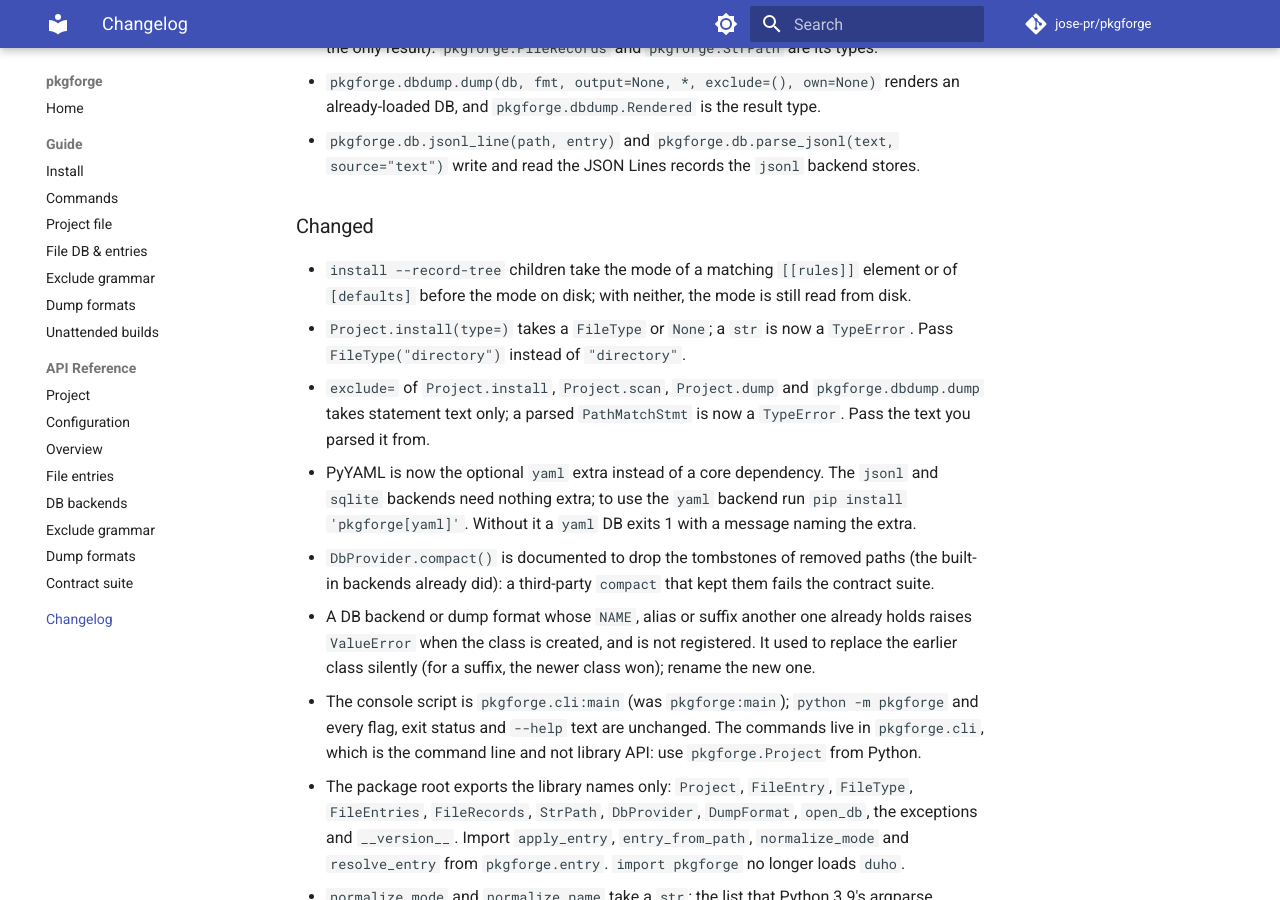
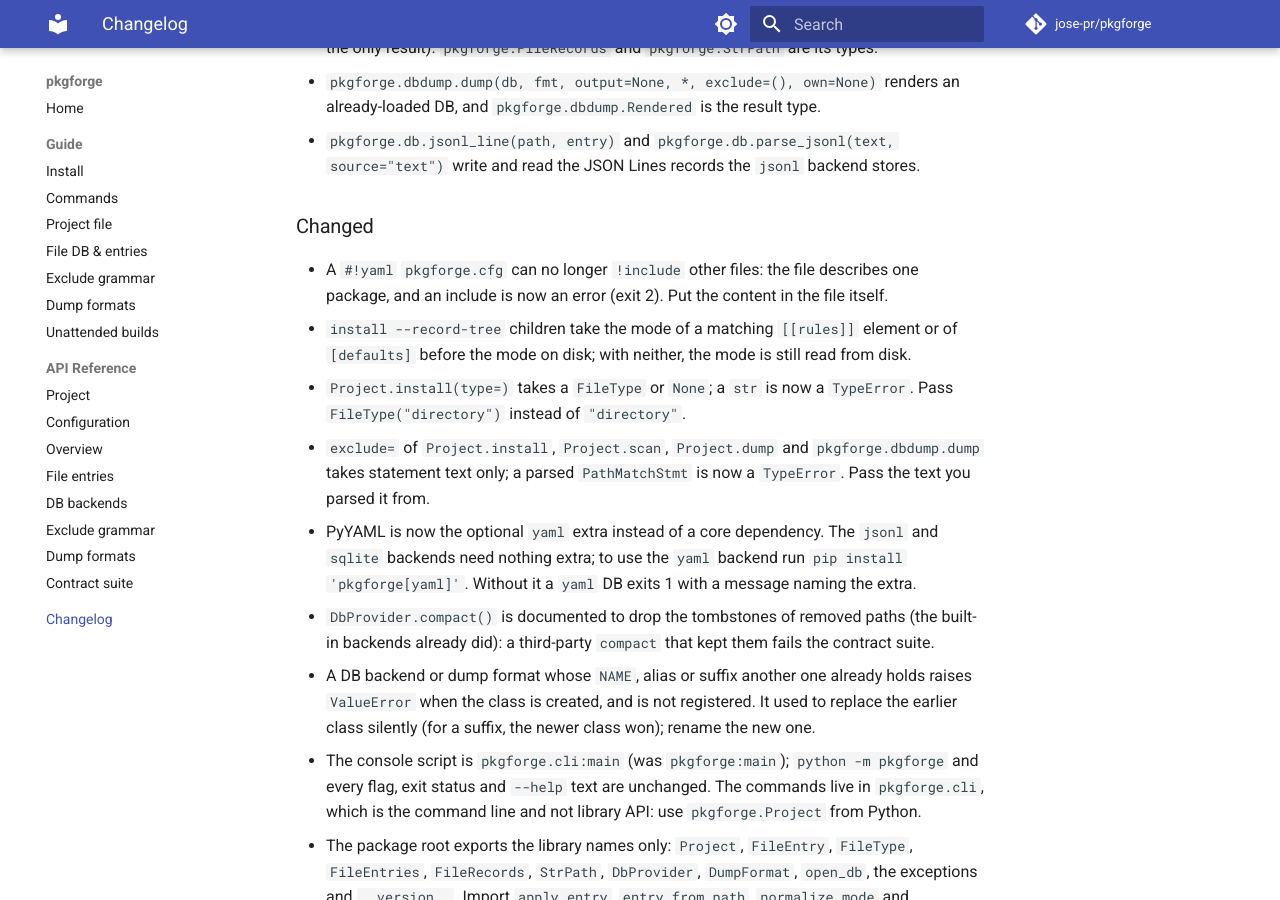
Before and after one commit to jose-pr/pkgforge, an MkDocs documentation site: the page built from docs/changelog.md, in a window 1280 px wide and 900 px high, scrolled down 1646 px. Built offline with MkDocs 1.6.1 and Material for MkDocs 9.7.7, drawn with Linux system fonts in a browser that asks for light colours; comment, search, counter and statistics services are not loaded.

Commit message:
fix: pkgforge.cfg refuses !include
A #!yaml configuration could pull in other files with !include. The file
describes one package, so the loader now refuses includes and the error is
reported like any other configuration error (exit 2).

```diff
--- a/CHANGELOG.md
+++ b/CHANGELOG.md
@@ -66,6 +66,9 @@ adheres to [Semantic Versioning](https://semver.org/spec/v2.0.0.html).
   stores.
 
 ### Changed
+- A `#!yaml` `pkgforge.cfg` can no longer `!include` other files: the file
+  describes one package, and an include is now an error (exit 2). Put the
+  content in the file itself.
 - `install --record-tree` children take the mode of a matching `[[rules]]`
   element or of `[defaults]` before the mode on disk; with neither, the mode is
   still read from disk.
```
Also changed, not shown: docs/guide/config.md (+2 -1 lines), src/pkgforge/AGENTS.md (+2 -1 lines), 2 other files.
